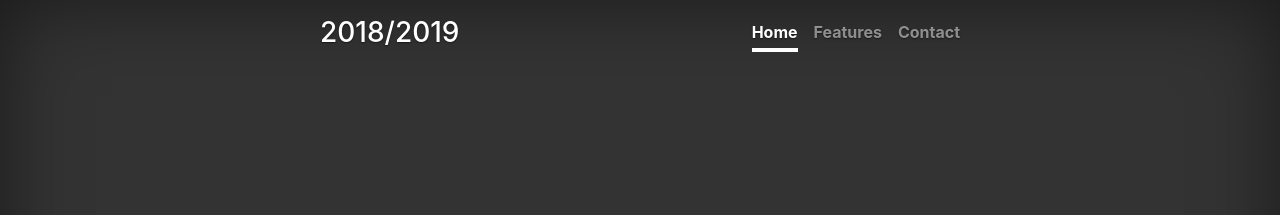
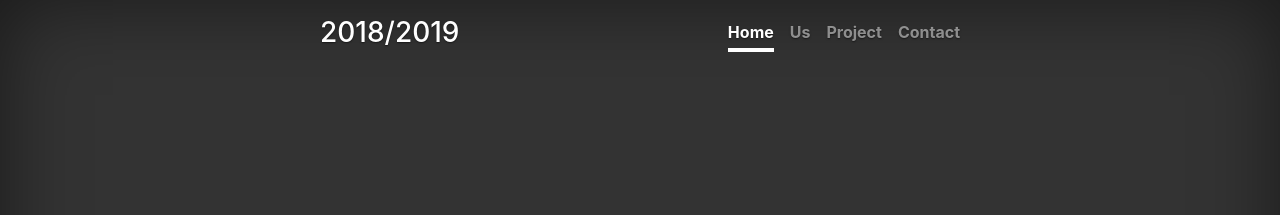
Before and after one commit to brno117/brno117.github.io, a Jekyll site: the page index.html, which Jekyll copies as it is, in a window 1280 px wide. Shown: the top 215 px of the page. Built offline with Jekyll 4.4.1, drawn with Linux system fonts in a browser that asks for light colours; nearby versions of some CDN libraries; library files that are not in the unit come from our copies.

Commit message:
Update index.html

```diff
--- a/index.html
+++ b/index.html
@@ -24,7 +24,8 @@
           <h3 class="masthead-brand">2018/2019</h3>
           <nav class="nav nav-masthead justify-content-center">
             <a class="nav-link active" href="#">Home</a>
-            <a class="nav-link" href="#">Features</a>
+            <a class="nav-link" href="#">Us</a>
+            <a class="nav-link" href="#">Project</a>
             <a class="nav-link" href="#">Contact</a>
           </nav>
         </div>
```
